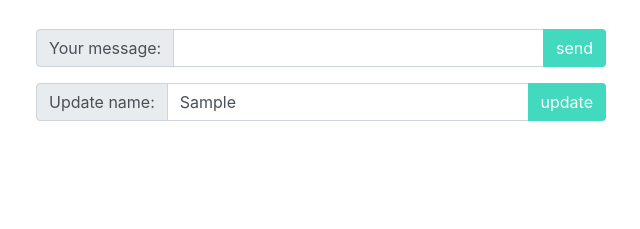
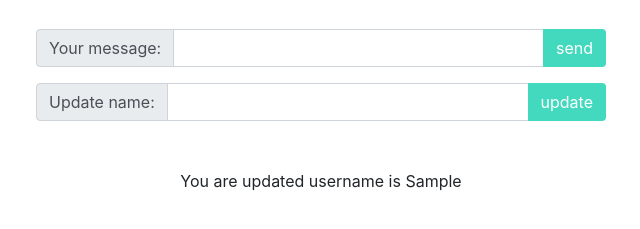
Before and after one commit to VisheshSingh/ninjachat, a plain HTML site: page index.html in a window 1280 px wide. Both pictures are taken after typing "Sample" into the empty fields and a click on the input "update". Shown: the part 169-398 px from the top of the page, without its empty margins (319-959 px from the left). Drawn offline with nearby package versions, Linux system fonts and the light colour scheme; no server answers.

Commit message:
update msg and remove

```diff
--- a/index.html
+++ b/index.html
@@ -55,7 +55,7 @@
             <input type="submit" class="btn" value="update" />
           </div>
         </div>
-        <div class="update-mssg"></div>
+        <div class="update-mssg text-center mx-auto my-5"></div>
       </form>
     </div>
 
--- a/scripts/app.js
+++ b/scripts/app.js
@@ -2,6 +2,7 @@
 const chatList = document.querySelector('.chat-list');
 const newChat = document.querySelector('.new-chat');
 const newName = document.querySelector('.new-name');
+const updateMsg = document.querySelector('.update-mssg');
 
 // class instances
 const chatUI = new ChatUI(chatList);
@@ -21,6 +22,10 @@ newName.addEventListener('submit', e => {
   e.preventDefault();
   const username = newName.name.value.trim();
   chatroom.updateUsername(username);
+  newName.reset();
+
+  updateMsg.innerText = `You are updated username is ${username}`;
+  setTimeout(() => (updateMsg.innerText = ''), 3000);
 });
 
 // get chats and render
```
